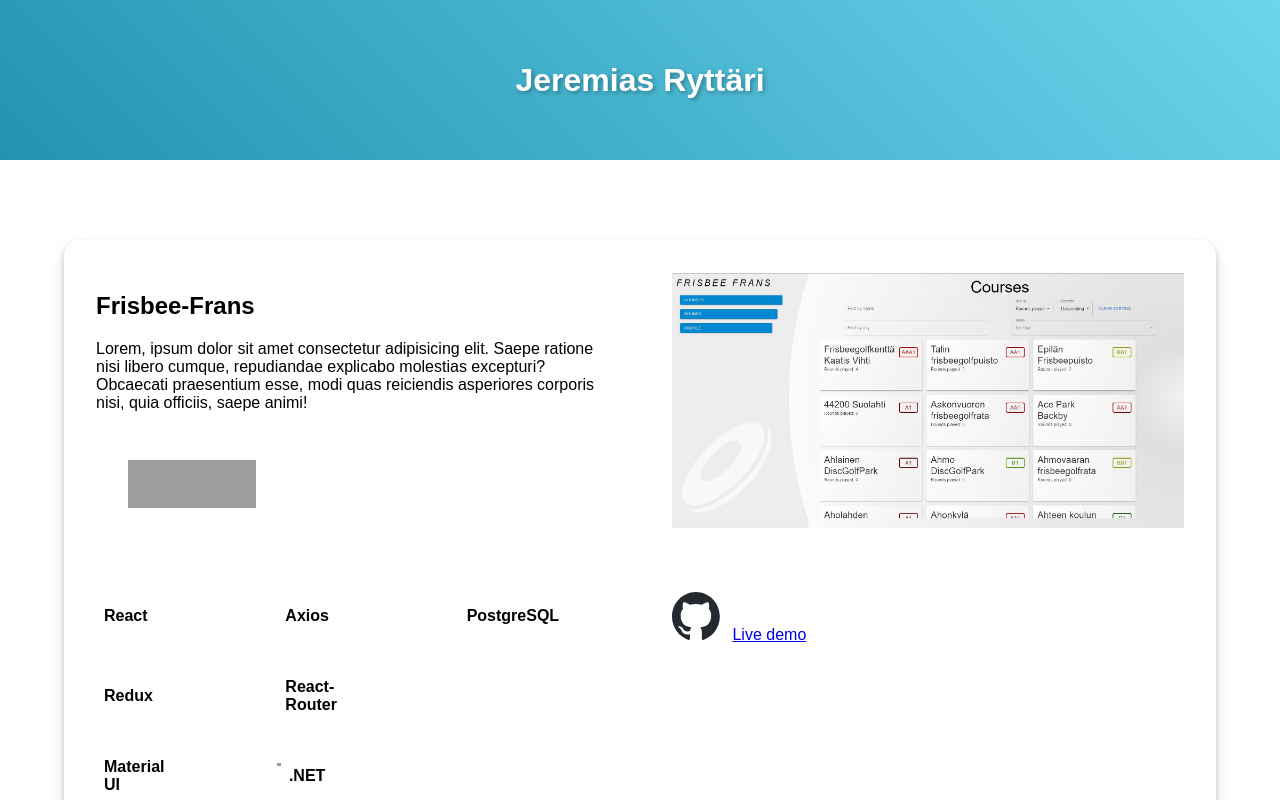
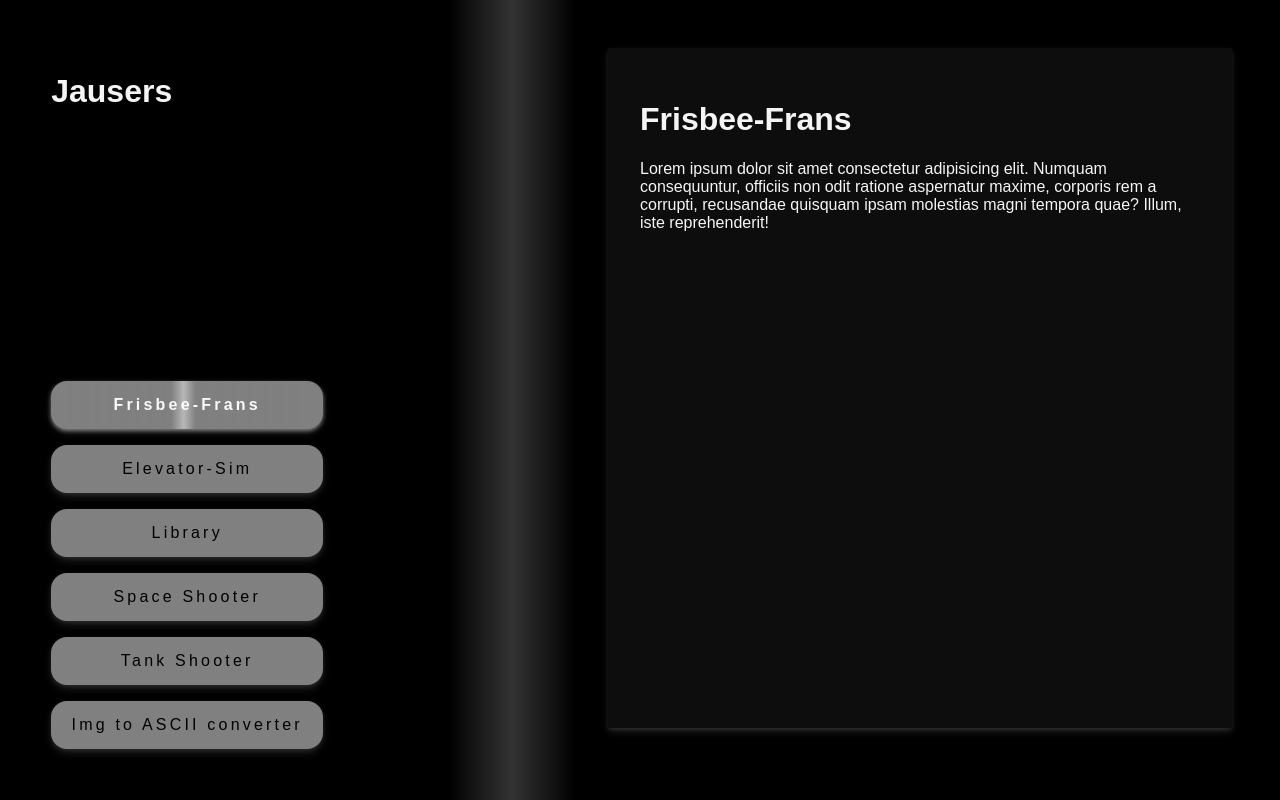
Before and after one commit to JeremiasRy/jeremiasry.github.io, a SvelteKit app: page / in a window 1280 px wide. Shown: the top 800 px of the page. Built offline with nearby package versions, Linux system fonts and the light colour scheme; grey boxes are pictures that could not be loaded.

Commit message:
feat: once again new design

```diff
--- /dev/null
+++ b/src/components/NavButton.svelte
@@ -0,0 +1,80 @@
+<script lang="ts">
+    import type { Project } from "../projects";
+
+    export let to:Project;
+
+    export let active:boolean;
+
+    function handleClick(event: {currentTarget: HTMLAnchorElement }):void {
+        const link = event.currentTarget;
+        const anchorId = new URL(link.href).hash.replace("#", '');
+        const project = document.getElementById(anchorId);
+        window.scrollTo({
+            top: project?.offsetTop as number - 75,
+            behavior: "smooth"
+        })
+    }
+</script>
+<div class:divactive={active}>
+    <div class="beam" class:beamactive={active}></div>
+    <a href={`#${to.name.toLowerCase().replaceAll(' ', '-')}`} on:click|preventDefault={handleClick} class:active={active}>{to.name}</a>
+</div>
+<style>
+    div {
+        background-color: gray;
+        box-shadow: 0 2px 4px rgba(241, 240, 240, 0.1), 0 4px 8px rgba(240, 239, 239, 0.1);
+        border-radius: 1em;
+        display: flex;
+        overflow: hidden;
+    }
+
+    .divactive {
+        box-shadow: 0 2px 4px rgba(241, 240, 240, 0.5), 0 4px 8px rgba(240, 239, 239, 0.1);
+    }
+
+    .beamactive {
+        display:block !important;
+        box-shadow: none;
+    }
+
+    .beam {
+        display: none;
+        position: absolute;
+        width: 15em;
+        height: 3em;
+        background: linear-gradient(to right, transparent 0%, rgba(128, 128, 128, 0.062) 45%, rgba(255, 255, 255, 0.445) 50%, rgba(128, 128, 128, 0.055) 55%, transparent 100%);
+        background-repeat: no-repeat;
+        background-attachment: fixed;
+        animation: beamAnimation 10s linear infinite;
+    }
+
+    @keyframes beamAnimation {
+      0%, 100% {
+        transform: translateX(calc(-15em / 2));
+      }
+      50% {
+        transform: translateX(calc(15em / 2));
+      }
+    }
+
+    a {
+        width: 17em;
+        height: 3em;
+        margin: auto auto;
+        color: black;
+        letter-spacing: 0.2em;
+        text-decoration: none;
+        text-align: center;
+        line-height: 3em;
+    }
+
+    .active {
+        color: #fff;
+        font-weight: bold;
+        transition: all 200ms ease;
+    }
+
+    div:hover {
+        box-shadow: 0 2px 4px rgba(241, 240, 240, 0.5), 0 4px 8px rgba(240, 239, 239, 0.1);
+    }
+</style>
--- a/src/components/ProjectCard.svelte
+++ b/src/components/ProjectCard.svelte
@@ -1,67 +1,24 @@
 <script lang="ts">
     import type { Project } from "../projects";
-    import Carousel from "./Carousel.svelte";
-    import CodeLogo from "./CodeLogo.svelte";
-    import GithubLink from "./GithubLink.svelte";
-  import TechLogo from "./TechLogo.svelte";
 
     export let project:Project;
 </script>
-<section class="project-wrapper">
-    <div class="project-header">
-        <h1>{project.name}</h1>
-        <p>Lorem, ipsum dolor sit amet consectetur adipisicing elit. Saepe ratione nisi libero cumque, repudiandae explicabo molestias excepturi? Obcaecati praesentium esse, modi quas reiciendis asperiores corporis nisi, quia officiis, saepe animi!</p>
-        <div class="project-header__languages">
-            {#each project.languages as language}
-                <CodeLogo language={language}/>
-            {/each}
-        </div>
-    </div>
-    <div class="project-technologies">
-        {#each project.technologies as technology }
-            <TechLogo technology={technology}/>
-        {/each}
-    </div>
-    <div class="project-carousel">
-        <Carousel images={project.imgs}/>
-    </div>
-    <div class="project-links">
-        <GithubLink href={project.github}/>
-        {#if (project.liveLink)}
-            <a href={project.liveLink}>Live demo</a>
-        {/if }
-    </div>
-</section>
+<div id={project.name.toLowerCase().replaceAll(' ', '-')} class="project-wrapper project">
+    <h1>{project.name}</h1>
+    <p>
+        Lorem ipsum dolor sit amet consectetur adipisicing elit.
+        Numquam consequuntur, officiis non odit ratione aspernatur maxime,
+        corporis rem a corrupti, recusandae quisquam ipsam molestias magni tempora quae? Illum,
+        iste reprehenderit!
+    </p>
+</div>
 <style>
-    .project-technologies {
-        display: flex;
-        flex-direction: column;
-        flex-wrap: wrap;
-        gap: 2em;
-    }
-    .project-header__languages {
-        display: flex;
-        flex-direction: row;
-        gap: 1em;
-
-    }
-    .project-wrapper div {
-        height: 50%;
-        width: 50%;
+    .project-wrapper {
+        background-color: #33333341;
+        margin: 2em;
         padding: 2em;
         box-sizing: border-box;
-    }
-    .project-wrapper {
-        display: flex;
-        flex-direction: column;
-        flex-wrap: wrap;
-        height: 80vh;
-        width: 90%;
-        margin-bottom: 5em;
-        border-radius: 1em;
-        box-shadow:
-        0 2px 4px rgba(0, 0, 0, 0.1),
-        0 4px 8px rgba(0, 0, 0, 0.1),
-        0 8px 16px rgba(0, 0, 0, 0.1);
+        height: 85vh;
+        box-shadow: 0 2px 4px rgba(241, 240, 240, 0.1), 0 4px 8px rgba(240, 239, 239, 0.1);
     }
 </style>
--- a/src/components/TechLogo.svelte
+++ /dev/null
@@ -1,30 +0,0 @@
-<script lang="ts">
-    import { technologyLogos, type Technologies } from "../projects";
-
-    export let technology:Technologies;
-</script>
-<div class="wrapper">
-    <div>
-        <img src={technologyLogos[technology]} alt=""/>
-    </div>
-    <h4>{technology}</h4>
-</div>
-
-<style>
-    .wrapper {
-        display: flex;
-        flex-direction: row;
-        align-items: center;
-        gap: 0.5em;
-    }
-
-    div {
-        height: 48px;
-        width: 48px;
-    }
-
-    img {
-        height: auto;
-        width: 100%;
-    }
-</style>
--- a/src/projects.ts
+++ b/src/projects.ts
@@ -30,13 +30,3 @@
     "C#": "https://seeklogo.com/images/C/c-sharp-c-logo-02F17714BA-seeklogo.com.png",
     "typeScript": "https://upload.wikimedia.org/wikipedia/commons/4/4c/Typescript_logo_2020.svg"
 }
-
-export const technologyLogos = {
-    "React": "https://upload.wikimedia.org/wikipedia/commons/a/a7/React-icon.svg",
-    "Redux": "https://cdn.worldvectorlogo.com/logos/redux.svg",
-    "Material UI": "https://cdn.worldvectorlogo.com/logos/material-ui-1.svg",
-    "Axios": "https://upload.wikimedia.org/wikipedia/commons/d/d1/Axios_%28computer_library%29_logo.svg",
-    "React-Router": "/react-router-stacked-color-inverted.svg",
-    ".NET": "https://raw.githubusercontent.com/dotnet/brand/main/logo/dotnet-logo.png",
-    "PostgreSQL": "https://www.vectorlogo.zone/logos/postgresql/postgresql-vertical.svg",
-}
--- a/src/routes/+layout.svelte
+++ b/src/routes/+layout.svelte
@@ -1,15 +1,18 @@
-<script lang="ts">
-</script>
-
-<div class="app">
-    <main>
-        <slot />
-    </main>
-</div>
-
+<main>
+    <slot />
+</main>
 <style>
     :global(body) {
         margin: 0;
-        font-family: Arial, Helvetica, sans-serif
+        font-family: Arial, Helvetica, sans-serif;
+        background: linear-gradient(to right, black 0%, black 35%, #333 40%, black 45%, black 100%);
+        background-repeat: no-repeat;
+        background-attachment: fixed;
+        color: whitesmoke;
+    }
+
+    main {
+        width: 100%;
+        height: 100%;
     }
 </style>
--- a/src/routes/+page.svelte
+++ b/src/routes/+page.svelte
@@ -1,36 +1,77 @@
 <script lang="ts">
+  import { onMount } from "svelte";
+    import NavButton from "../Components/NavButton.svelte";
+    import ProjectCard from "../Components/ProjectCard.svelte";
     import { projects } from "../projects";
-    import ProjectCard from "../Components/ProjectCard.svelte";
+
+    let activeLink:string ="";
+
+    function handleScroll() {
+        const projects = document.querySelectorAll(".project");
+        for (let i = 0; i < projects.length; i++) {
+            const rect = projects[i].getBoundingClientRect();
+            if (rect.top >= 0 && rect.bottom <= window.innerHeight) {
+                activeLink = projects[i].id;
+                break;
+            }
+        }
+    }
+
+    onMount(() => {
+        window.addEventListener("scroll", handleScroll)
+    })
 </script>
-<div class="header">
-    <h1>Jeremias Ryttäri</h1>
-</div>
-<div class="projects">
-    {#each projects as project (project)}
-        <ProjectCard project={project} />
-    {/each}
+<div class="wrapper">
+    <div class="header">
+        <div class="about">
+            <h1>Jausers</h1>
+        </div>
+        <div class="navigation">
+            {#each projects as project}
+                <NavButton to={project} active={project.name.toLowerCase().replaceAll(' ', '-') === activeLink}/>
+            {/each}
+        </div>
+    </div>
+    <div class="projects">
+        {#each projects as project}
+            <ProjectCard project={project}/>
+        {/each}
+    </div>
 </div>
 <style>
-    .header {
+    .wrapper {
+        height: 100%;
+        width: 100%;
         display: flex;
-        align-items: center;
-        justify-content: center;
-        background: linear-gradient(45deg, #2193b0, #6dd5ed);
-        margin-bottom: 5em;
-        height: 20vh;
-        width: 100%;
-        z-index: 1;
+        flex-direction: row;
     }
 
-    .header h1 {
-        margin: 0;
-        font-size: 2em;
-        color: #fff;
-        text-shadow: 2px 2px 4px rgba(0, 0, 0, 0.3);
-    }
-    .projects {
+    .header {
+        position: sticky;
+        left: 0;
+        top: 0;
+        width: 40%;
+        height: 100vh;
+        padding: 4%;
+        box-sizing: border-box;
         display: flex;
         flex-direction: column;
-        align-items: center;
+        justify-content: space-between;
+    }
+
+    .projects {
+        width: 60%;
+        padding: 1em 1em 1em 5%;
+        box-sizing: border-box;
+        display: flex;
+        flex-direction: column;
+        gap: 1em
+    }
+
+    .navigation {
+        display: flex;
+        flex-direction: row;
+        flex-wrap: wrap;
+        gap: 1em;
     }
 </style>
```
